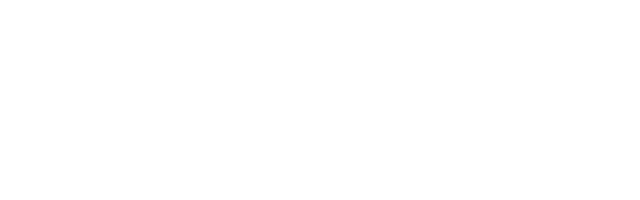
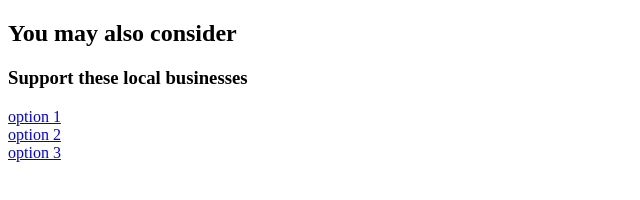
Before and after one commit to RafaelPiloto10/fairycomm, a website: page chrome-extension/index.html in a window 1280 px wide. Shown: the whole page, without its empty margins (0-640 px from the left). Drawn offline with Linux system fonts and the light colour scheme.

Commit message:
chrome extention pop up update

```diff
--- a/chrome-extension/index.html
+++ b/chrome-extension/index.html
@@ -1,11 +1,43 @@
 <!DOCTYPE html>
 <html lang="en">
+
 <head>
     <meta charset="UTF-8">
     <meta name="viewport" content="width=device-width, initial-scale=1.0">
     <title>Fairycomm</title>
+    <style>
+        button {
+            height: 500px;
+            width: 500px;
+            outline: currentColor;
+            margin: 20px;
+
+        }
+    </style>
 </head>
+
 <body>
+    <div class="container">
+
+        <div class="card" style="width: 18rem;">
+            <div class="card-body">
+                <h2 class="card-title">You may also consider</h2>
+                <h3 class="card-subtitle mb-2 text-muted">Support these local businesses</h3>
+                <div class="list-group">
+                    <div class="row">
+                        <a href="#" class="list-group-item list-group-item-action">option 1</a>
+                    </div>
+                    <div class="row">
+                        <a href="#" class="list-group-item list-group-item-action">option 2</a>
+                    </div>
+                    <div class="row">
+                        <a href="#" class="list-group-item list-group-item-action">option 3</a>
+                    </div>
+                </div>
+            </div>
+        </div>
+    </div>
 
 </body>
+
 </html>
```
Also changed, not shown: chrome-extension/images/get_started128.png (added), chrome-extension/images/get_started16.png (added), chrome-extension/images/get_started32.png (added), chrome-extension/images/get_started48.png (added).
